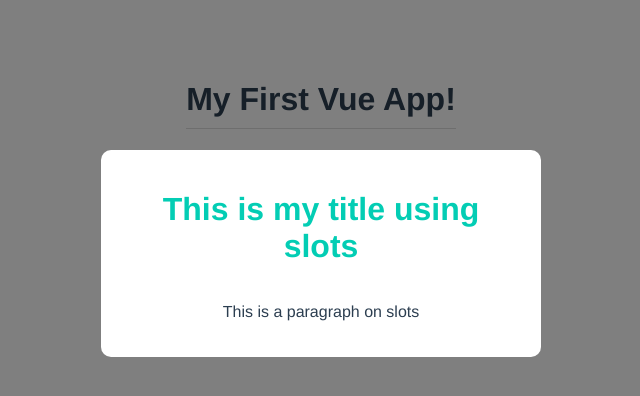
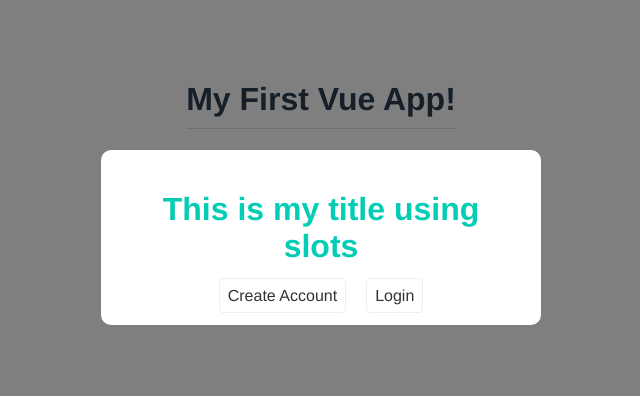
Before and after one commit to Decripter/Learn_VueJS_3, a Vue app: page / in a window 1280 px wide. Both pictures are taken after a click on the button "Show Modal". Shown: the top 396 px of the page, without its empty margins (319-959 px from the left). Built offline with nearby package versions, Linux system fonts and the light colour scheme.

Commit message:
finish aula 28

```diff
--- a/src/App.vue
+++ b/src/App.vue
@@ -6,8 +6,13 @@
     <Modal theme="sales" @close="toggleModal">
       <div>
         <h1>This is my title using slots</h1>
-        <p>This is a paragraph on slots</p>
       </div>
+      <template v-slot:links>
+        <div>
+          <a href="#">Create Account</a>
+          <a href="#">Login</a>
+        </div>
+      </template>
     </Modal>
   </div>
 </template>
@@ -47,4 +52,12 @@ h1 {
   display: inline-block;
   padding-bottom: 10px;
 }
+.modals a {
+  color: #333;
+  padding: 8px;
+  border: 1px solid #eee;
+  border-radius: 4px;
+  text-decoration: none;
+  margin: 10px;
+}
 </style>
--- a/src/components/Modal.vue
+++ b/src/components/Modal.vue
@@ -1,7 +1,8 @@
 <template>
   <div class="backdrop" @click.self="closeModal">
     <div class="modals" :class="{ sale: theme === 'sale' }">
-      <slot> </slot>
+      <slot> Default Content</slot>
+      <slot name="links"> </slot>
     </div>
   </div>
 </template>
```
